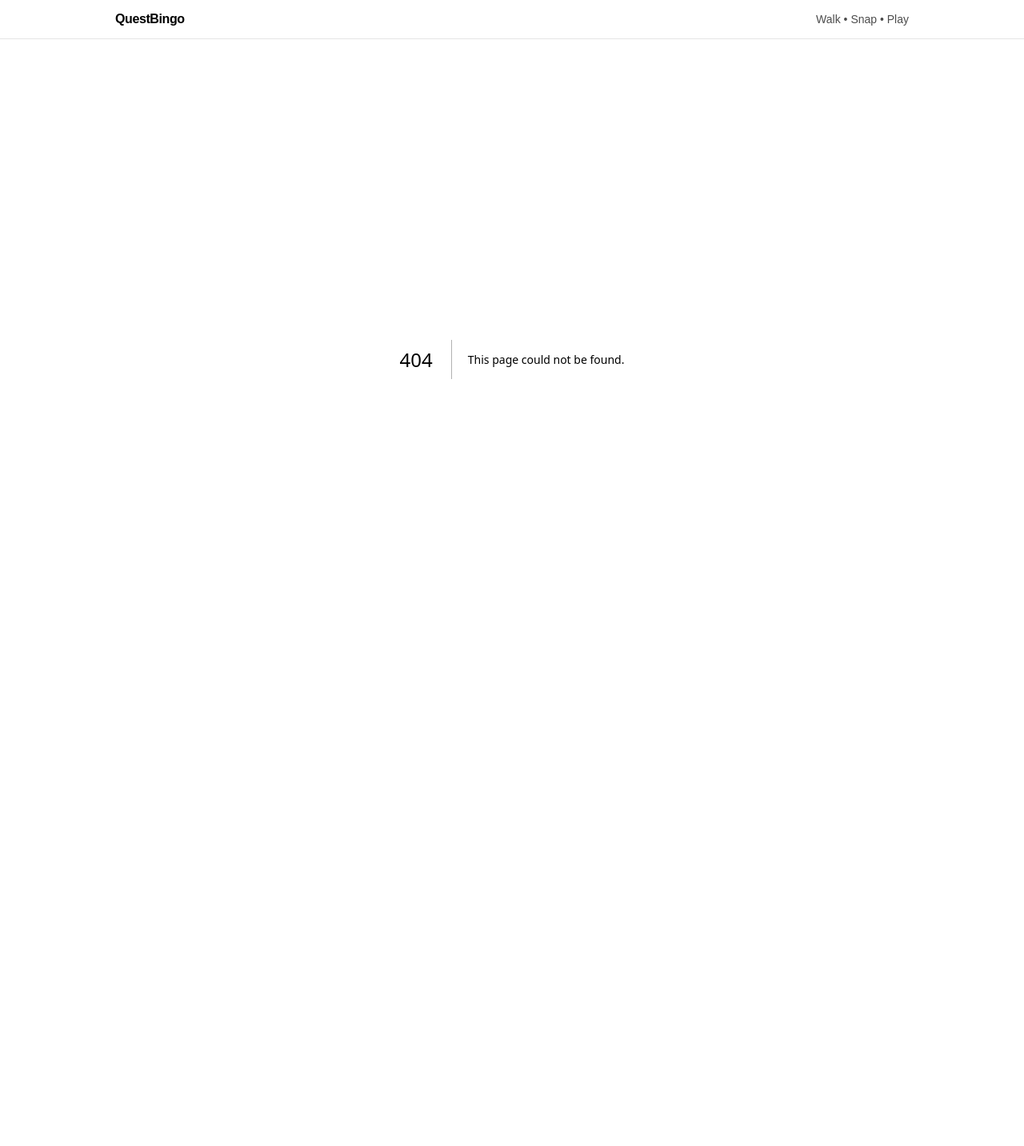
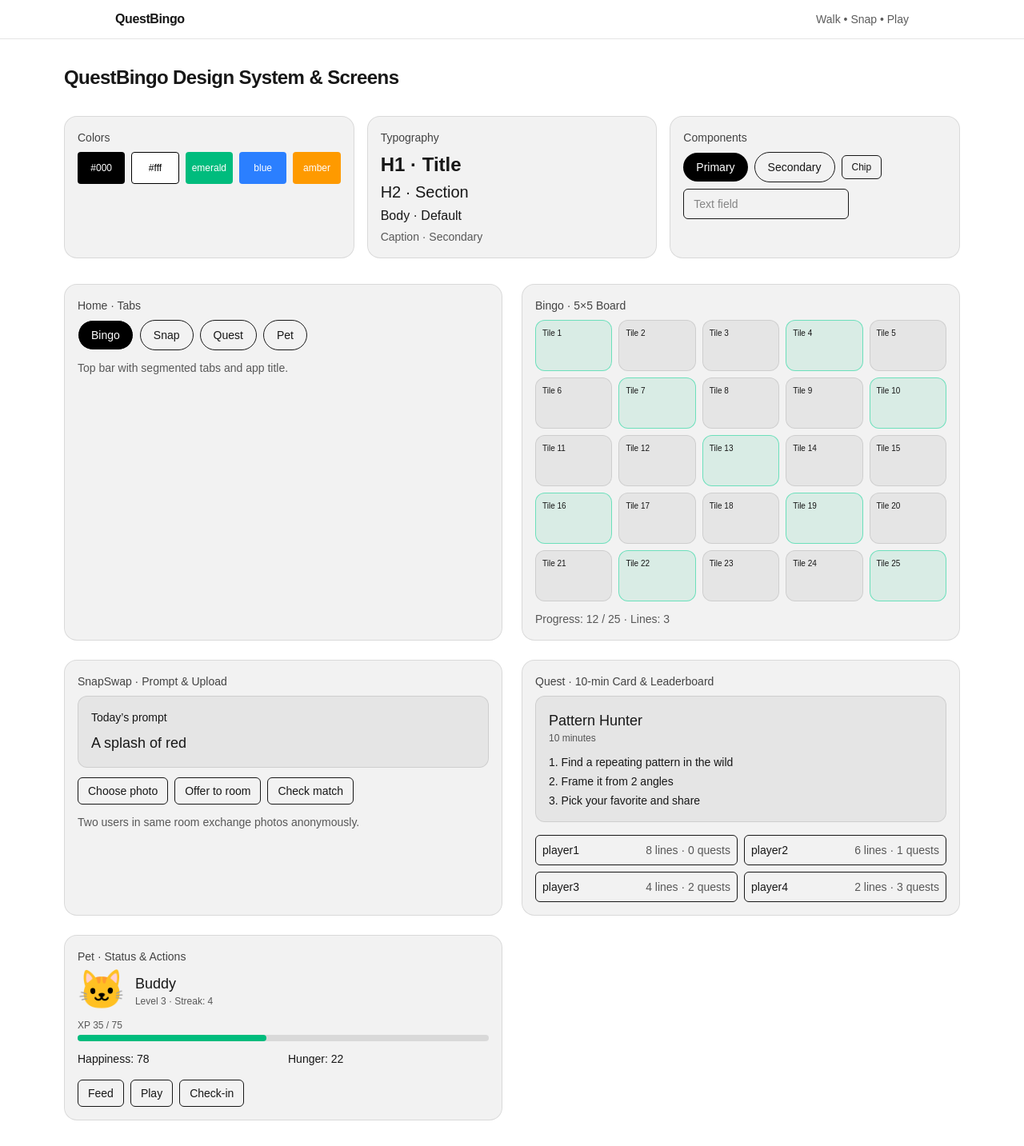
Before and after one commit to catowner-ai/Cat, a Next.js app in the folder questbingo-web/: page /design in a window 1280 px wide. Before the commit this address had no page. Shown: the whole page at 80% size. Before the commit the page ends 849 px from the top, so only its background shows below. Built offline with nearby package versions, Linux system fonts and the light colour scheme.

Commit message:
Create design system page with UI components and screen mockups
Co-authored-by: door12358 <door12358@gmail.com>

```diff
--- /dev/null
+++ b/questbingo-web/app/design/page.tsx
@@ -0,0 +1,129 @@
+export const dynamic = 'force-static';
+
+function Card({ title, children }: { title: string; children: React.ReactNode }) {
+  return (
+    <div className="rounded-2xl border border-black/10 dark:border-white/10 bg-black/5 dark:bg-white/5 p-4">
+      <div className="text-sm font-medium opacity-80 mb-2">{title}</div>
+      {children}
+    </div>
+  );
+}
+
+function PrimaryButton({ children }: { children: React.ReactNode }) {
+  return <button className="px-4 py-2 rounded-full bg-black text-white dark:bg-white dark:text-black text-sm">{children}</button>;
+}
+
+export default function Design() {
+  return (
+    <div className="mx-auto max-w-6xl px-4 py-8 space-y-8">
+      <h1 className="text-2xl font-semibold tracking-tight">QuestBingo Design System & Screens</h1>
+
+      <section className="grid md:grid-cols-3 gap-4">
+        <Card title="Colors">
+          <div className="grid grid-cols-5 gap-2 text-xs">
+            <div className="h-10 rounded bg-black text-white flex items-center justify-center">#000</div>
+            <div className="h-10 rounded bg-white text-black border flex items-center justify-center">#fff</div>
+            <div className="h-10 rounded bg-emerald-500 text-white flex items-center justify-center">emerald</div>
+            <div className="h-10 rounded bg-blue-500 text-white flex items-center justify-center">blue</div>
+            <div className="h-10 rounded bg-amber-500 text-white flex items-center justify-center">amber</div>
+          </div>
+        </Card>
+        <Card title="Typography">
+          <div className="space-y-1">
+            <div className="text-2xl font-semibold">H1 · Title</div>
+            <div className="text-xl font-medium">H2 · Section</div>
+            <div className="text-base">Body · Default</div>
+            <div className="text-sm opacity-70">Caption · Secondary</div>
+          </div>
+        </Card>
+        <Card title="Components">
+          <div className="flex flex-wrap gap-2 items-center">
+            <PrimaryButton>Primary</PrimaryButton>
+            <button className="px-4 py-2 rounded-full border text-sm">Secondary</button>
+            <button className="px-3 py-1.5 rounded-md border text-xs">Chip</button>
+            <input placeholder="Text field" className="px-3 py-2 rounded-md border bg-transparent text-sm" />
+          </div>
+        </Card>
+      </section>
+
+      <section className="grid lg:grid-cols-2 gap-6">
+        <Card title="Home · Tabs">
+          <div className="flex gap-2">
+            <button className="px-4 py-2 rounded-full border text-sm bg-black text-white dark:bg-white dark:text-black">Bingo</button>
+            <button className="px-4 py-2 rounded-full border text-sm">Snap</button>
+            <button className="px-4 py-2 rounded-full border text-sm">Quest</button>
+            <button className="px-4 py-2 rounded-full border text-sm">Pet</button>
+          </div>
+          <p className="mt-3 text-sm opacity-70">Top bar with segmented tabs and app title.</p>
+        </Card>
+
+        <Card title="Bingo · 5×5 Board">
+          <div className="grid grid-cols-5 gap-2">
+            {Array.from({ length: 25 }).map((_, i) => (
+              <div key={i} className={`h-16 rounded-xl border text-[10px] p-2 ${i % 3 === 0 ? 'bg-emerald-500/10 border-emerald-400/50' : 'bg-black/5 dark:bg-white/5 border-black/10 dark:border-white/10'}`}>Tile {i + 1}</div>
+            ))}
+          </div>
+          <div className="mt-3 text-sm opacity-70">Progress: 12 / 25 · Lines: 3</div>
+        </Card>
+
+        <Card title="SnapSwap · Prompt & Upload">
+          <div className="rounded-xl border p-4 bg-black/5 dark:bg-white/5 border-black/10 dark:border-white/10">
+            <div className="text-sm mb-2">Today’s prompt</div>
+            <div className="text-lg font-medium">A splash of red</div>
+          </div>
+          <div className="mt-3 flex flex-wrap gap-2 items-center">
+            <button className="px-3 py-1.5 rounded-md border text-sm">Choose photo</button>
+            <button className="px-3 py-1.5 rounded-md border text-sm">Offer to room</button>
+            <button className="px-3 py-1.5 rounded-md border text-sm">Check match</button>
+          </div>
+          <p className="mt-3 text-sm opacity-70">Two users in same room exchange photos anonymously.</p>
+        </Card>
+
+        <Card title="Quest · 10‑min Card & Leaderboard">
+          <div className="rounded-xl border p-4 bg-black/5 dark:bg-white/5 border-black/10 dark:border-white/10">
+            <div className="text-lg font-medium">Pattern Hunter</div>
+            <div className="text-xs opacity-70 mb-3">10 minutes</div>
+            <ol className="list-decimal list-inside space-y-1 text-sm">
+              <li>Find a repeating pattern in the wild</li>
+              <li>Frame it from 2 angles</li>
+              <li>Pick your favorite and share</li>
+            </ol>
+          </div>
+          <div className="mt-4 grid grid-cols-1 sm:grid-cols-2 gap-2 text-sm">
+            {Array.from({ length: 4 }).map((_, i) => (
+              <div key={i} className="rounded-md border p-2 flex items-center justify-between">
+                <div className="truncate">player{i + 1}</div>
+                <div className="opacity-70">{(4 - i) * 2} lines · {i} quests</div>
+              </div>
+            ))}
+          </div>
+        </Card>
+
+        <Card title="Pet · Status & Actions">
+          <div className="flex items-center gap-3">
+            <div className="text-5xl">🐱</div>
+            <div>
+              <div className="text-lg font-medium">Buddy</div>
+              <div className="text-xs opacity-70">Level 3 · Streak: 4</div>
+            </div>
+          </div>
+          <div className="mt-3">
+            <div className="text-xs opacity-70 mb-1">XP 35 / 75</div>
+            <div className="w-full h-2 rounded bg-black/10 dark:bg-white/10">
+              <div className="h-2 rounded bg-emerald-500" style={{ width: '46%' }} />
+            </div>
+          </div>
+          <div className="mt-3 grid grid-cols-2 gap-3 text-sm">
+            <div>Happiness: 78</div>
+            <div>Hunger: 22</div>
+          </div>
+          <div className="mt-4 flex flex-wrap gap-2">
+            <button className="px-3 py-1.5 rounded-md border text-sm">Feed</button>
+            <button className="px-3 py-1.5 rounded-md border text-sm">Play</button>
+            <button className="px-3 py-1.5 rounded-md border text-sm">Check-in</button>
+          </div>
+        </Card>
+      </section>
+    </div>
+  );
+}
```
